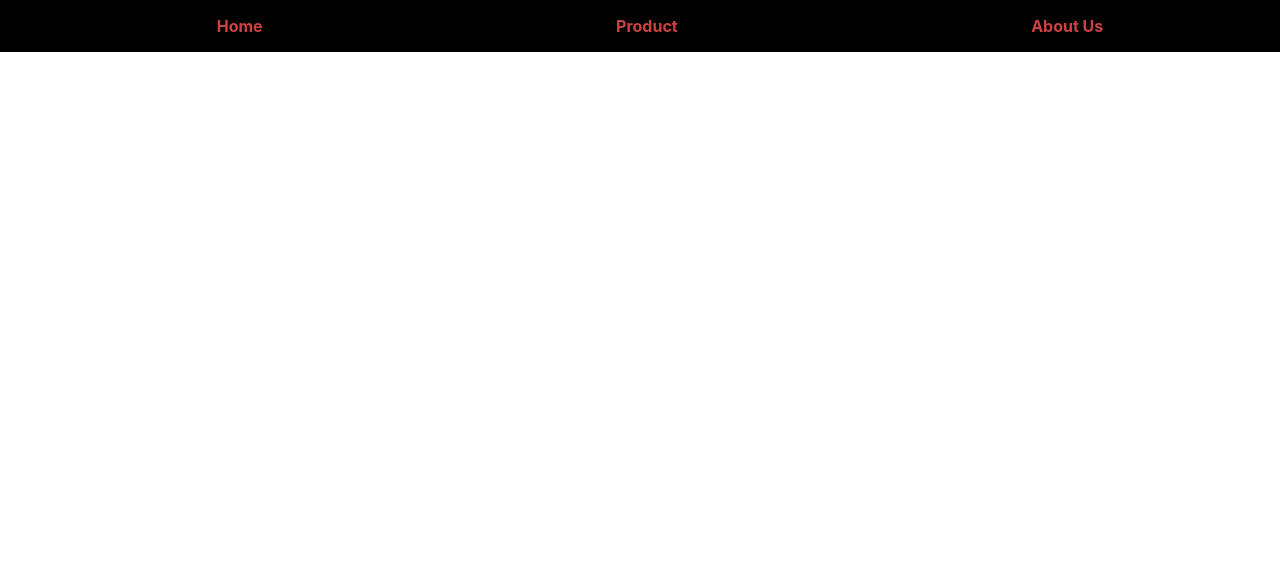
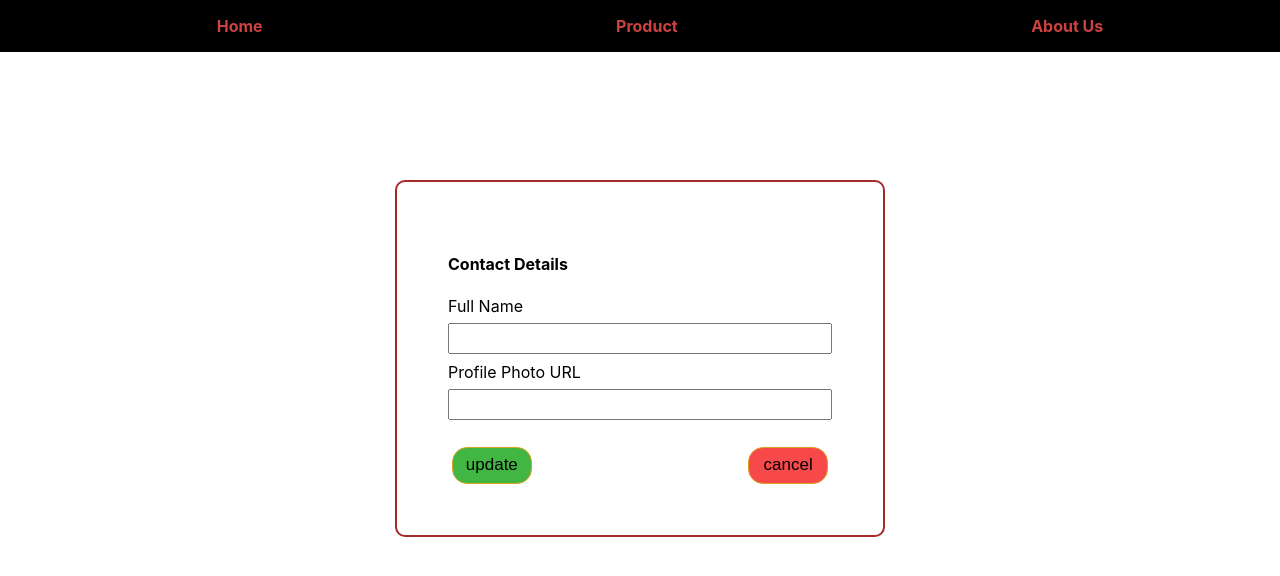
Before and after one commit to bhanuUdai/Expense_Tracker_React, a React (Create React App) app: page /contact in a window 1280 px wide. Shown: the top 576 px of the page. Built offline with nearby package versions, Linux system fonts and the light colour scheme.

Commit message:
Complete your Profile task-3

```diff
--- a/src/App.js
+++ b/src/App.js
@@ -2,7 +2,7 @@ import React from "react";
 import Header from "./Layout/Header";
 import Auth from "./pages/Auth/Auth";
 import Welcome from "./pages/Welcome/Welcome";
-
+import ContactDetails from "./pages/ContactDetails/ContactDetails";
 import { Switch, Route } from "react-router-dom";
 function App() {
   return (
@@ -15,6 +15,9 @@ function App() {
         <Route path="/welcome">
           <Welcome/>
         </Route>
+        <Route path='/contact'>
+          <ContactDetails/>
+        </Route>
       </Switch>
     </React.Fragment>
   );
--- /dev/null
+++ b/src/pages/ContactDetails/ContactDetails.js
@@ -0,0 +1,56 @@
+import axios from "axios";
+import React, { useRef } from "react";
+import classes from "./ContactDetails.module.css";
+const ContactDetails = () => {
+  const userNameRef = useRef();
+  const userProfileUrlRef = useRef();
+
+  const detailSubmithandler = async (event) => {
+    event.preventDefault();
+    try {
+      const userName = userNameRef.current.value;
+      const userProfile = userProfileUrlRef.current.value;
+
+      const contactObj = {
+        idToken: localStorage.getItem("ExpenseToken"),
+        displayName: userName,
+        photoUrl: userProfile,
+        returnSecureToken: true,
+      };
+
+      const res = await axios.post(
+        "https://identitytoolkit.googleapis.com/v1/accounts:update?key=AIzaSyCSqjiKRacE_Kq1VBbV-oRPsKmxAsCULHY",
+        contactObj,
+        {
+          headers: { "Content-Type": "application/json" },
+        }
+      );
+      try {
+        console.log(res);
+        userNameRef.current.value='';
+        userProfileUrlRef.current.value='';
+      } catch (err) {
+        console.log(err);
+      }
+    } catch (err) {
+      console.log(err);
+    }
+  };
+
+  return (
+    <React.Fragment>
+      <form>
+        <h4>Contact Details</h4>
+        <label htmlFor="name">Full Name</label>
+        <input ref={userNameRef} type="text" id="name"></input>
+        <label htmlFor="url_">Profile Photo URL</label>
+        <input ref={userProfileUrlRef} type="url" id="url_"></input>
+        <div className={classes.button_div}>
+          <button onClick={detailSubmithandler} className={classes.update_btn}>update</button>
+          <button className={classes.cancel_button}>cancel</button>
+        </div>
+      </form>
+    </React.Fragment>
+  );
+};
+export default ContactDetails;
--- /dev/null
+++ b/src/pages/ContactDetails/ContactDetails.module.css
@@ -0,0 +1,18 @@
+.button_div{
+    display: flex;
+}
+
+.update_btn{
+    margin-left: 1%;
+    border-radius: 15px;
+    background-color: rgb(66, 182, 66);
+    border: 1px solid goldenrod;
+}
+
+
+.cancel_button{
+    margin-right: 1%;
+    border-radius: 15px;
+    background-color: rgba(245, 16, 16, 0.76);
+    border: 1px solid goldenrod;
+}
--- a/src/pages/Welcome/Welcome.js
+++ b/src/pages/Welcome/Welcome.js
@@ -1,9 +1,16 @@
 import React from "react";
-import classes from './Welcome.module.css'
+import classes from './Welcome.module.css';
+import { NavLink } from "react-router-dom";
 const Welcome=()=>
 {
     return(<React.Fragment>
+        <main className={classes.main}>
         <h1 className={classes.heading} >Welcome to expense tracker!!</h1>
+        <div>
+            <span>Your profile is incomplete. </span>
+            <NavLink className={classes.link} to='/contact'>Complete now</NavLink>
+        </div>
+        </main>
     </React.Fragment>)
 }
 export default Welcome;
--- a/src/pages/Welcome/Welcome.module.css
+++ b/src/pages/Welcome/Welcome.module.css
@@ -3,3 +3,16 @@
     font-family: none;
     padding: 1%;
 }
+.main{
+    display: flex;
+    align-items: baseline;
+    justify-content: space-between;
+}
+
+.main div{
+    margin-right: 3%;
+}
+
+.link{
+    color: rgb(64, 226, 43);
+}
```
